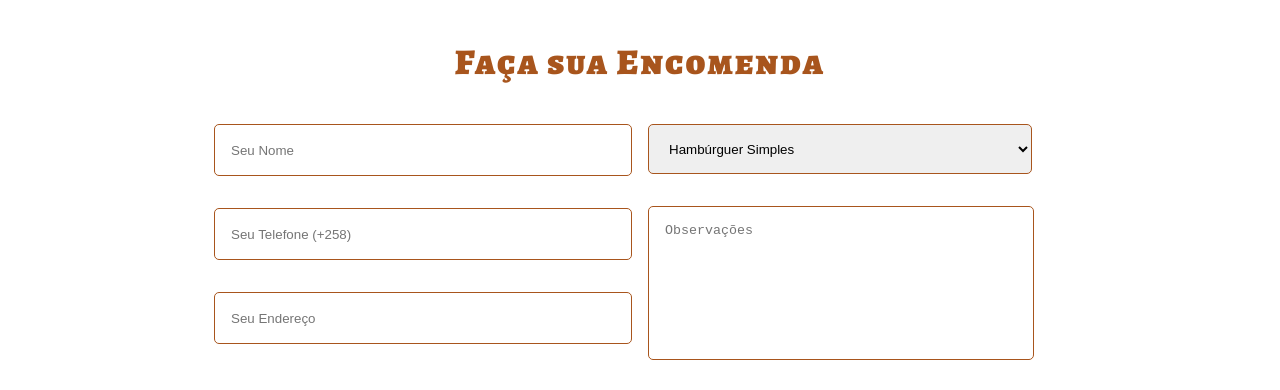
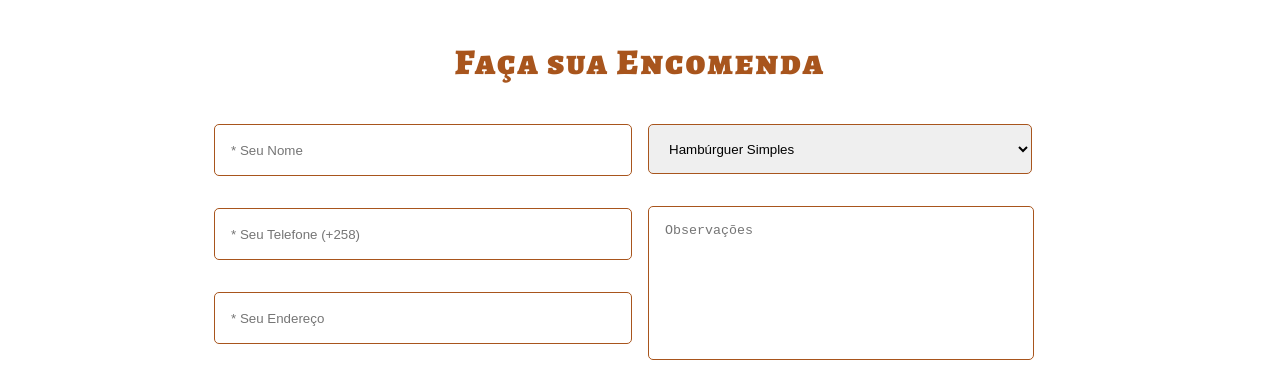
Before and after one commit to mucavel/burgershop, a React (Create React App) app in the folder _client/: page / in a window 1280 px wide. Shown: the part 3407-3797 px from the top of the page. Built offline with nearby package versions, Linux system fonts and the light colour scheme; the HTML template or start-up script is replaced by a standard one.

Commit message:
Added required input star

```diff
--- a/_client/src/components/Book/Book.tsx
+++ b/_client/src/components/Book/Book.tsx
@@ -131,9 +131,9 @@ const Book = ({burgerID}:ChoiceIDType) => {
                 {/* <form id="form" action="https://formsubmit.co/47e82810e0ba444668143cbcdc232385" method='POST'> */}
 
                     <div className="form personal-info">
-                        <input type="text" ref={nameInput} placeholder='Seu Nome' required name='name' autoComplete='off' maxLength={30}/>
-                        <input type="tel" ref={telInput} placeholder="Seu Telefone (+258)" required name='tel' autoComplete='off' maxLength={9}/>
-                        <input type="text" ref={addressInput} placeholder='Seu Endereço' required name='address' autoComplete='off' maxLength={100}/>
+                        <input type="text" ref={nameInput} placeholder='* Seu Nome' required name='name' autoComplete='off' maxLength={30}/>
+                        <input type="tel" ref={telInput} placeholder="* Seu Telefone (+258)" required name='tel' autoComplete='off' maxLength={9}/>
+                        <input type="text" ref={addressInput} placeholder='* Seu Endereço' required name='address' autoComplete='off' maxLength={100}/>
                     </div>
                     <div className="form choice">
                         <select name="choice" required ref={selectRef}>
```
